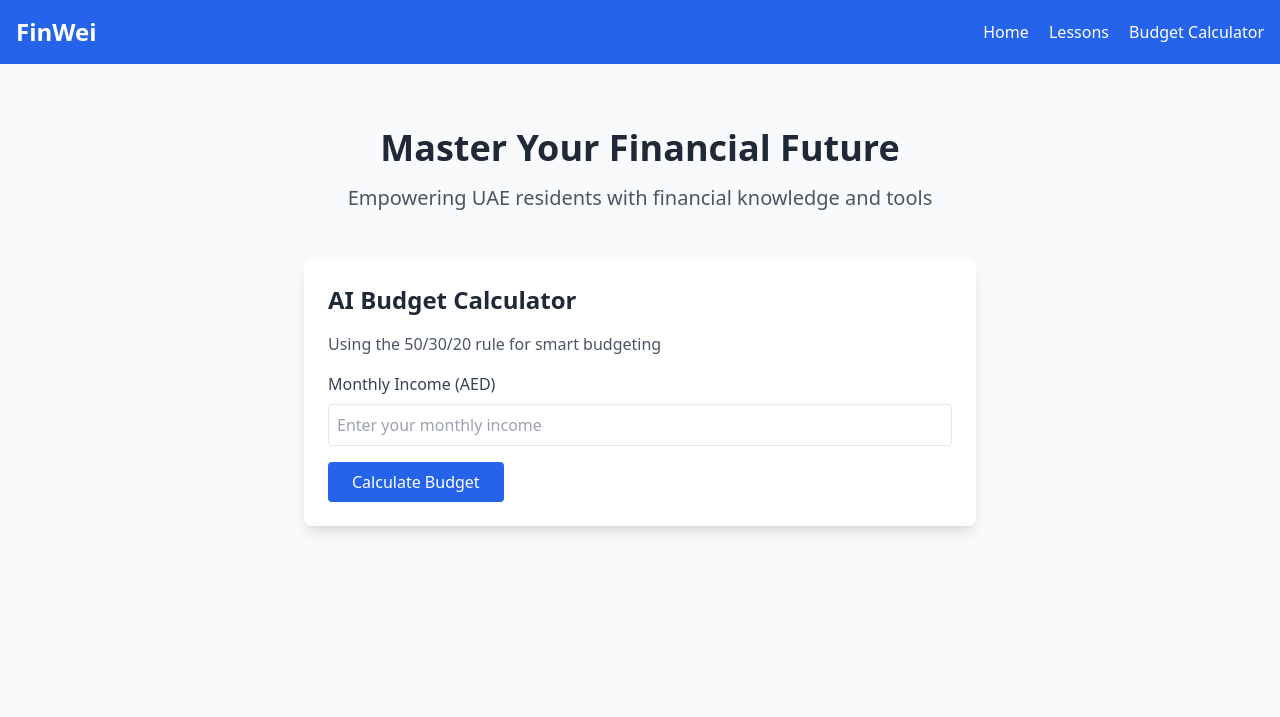
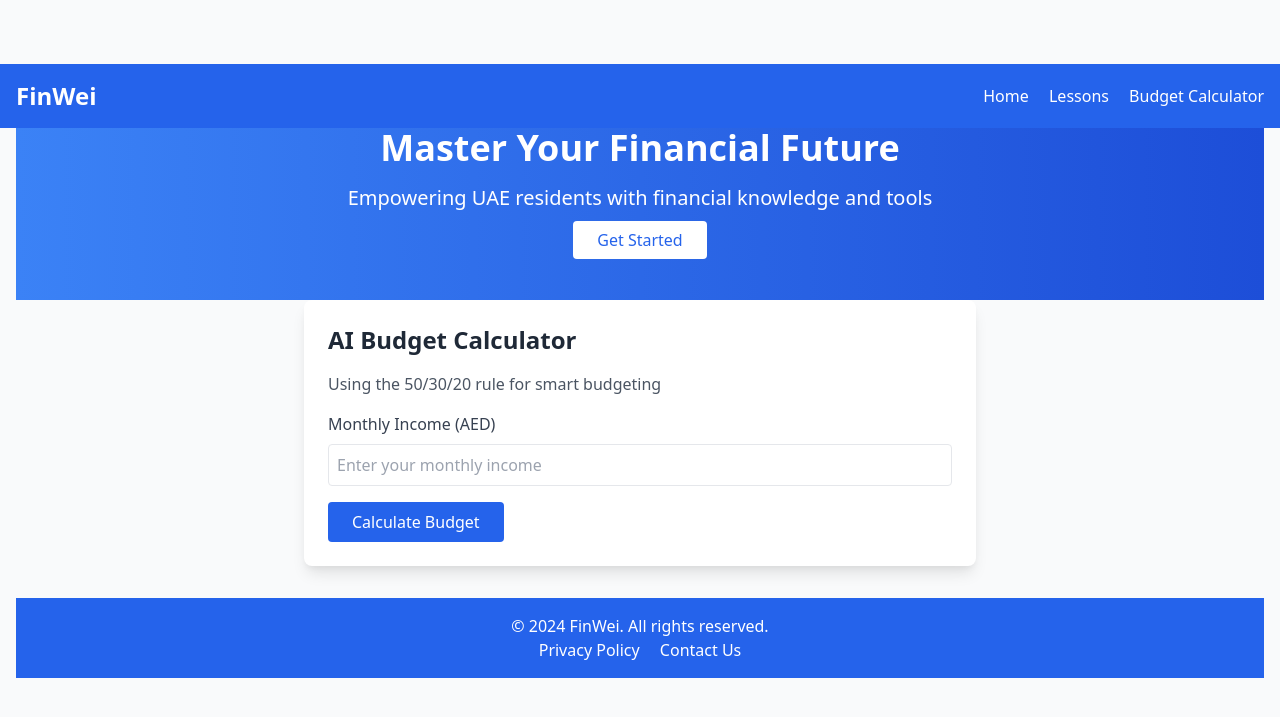
Before and after one commit to AdamXie3/finwei, a Flask app: page / in a window 1280 px wide. Shown: the top 717 px of the page. Run offline with Flask 3, Linux system fonts and the light colour scheme.

Commit message:
Update index.html to match Potentiae style

```diff
--- a/templates/index.html
+++ b/templates/index.html
@@ -8,7 +8,7 @@
     <link href="https://cdnjs.cloudflare.com/ajax/libs/font-awesome/6.0.0/css/all.min.css" rel="stylesheet">
 </head>
 <body class="bg-gray-50">
-    <nav class="bg-blue-600 text-white p-4">
+    <nav class="bg-blue-600 text-white p-4 fixed w-full z-10">
         <div class="container mx-auto flex justify-between items-center">
             <h1 class="text-2xl font-bold">FinWei</h1>
             <div class="space-x-4">
@@ -19,10 +19,11 @@
         </div>
     </nav>
 
-    <main class="container mx-auto p-4">
-        <section class="text-center py-12">
-            <h2 class="text-4xl font-bold text-gray-800 mb-4">Master Your Financial Future</h2>
-            <p class="text-xl text-gray-600">Empowering UAE residents with financial knowledge and tools</p>
+    <main class="container mx-auto p-4 mt-16">
+        <section class="text-center py-12 bg-gradient-to-r from-blue-500 to-blue-700 text-white">
+            <h2 class="text-4xl font-bold mb-4">Master Your Financial Future</h2>
+            <p class="text-xl mb-4">Empowering UAE residents with financial knowledge and tools</p>
+            <a href="#calculator" class="bg-white text-blue-600 px-6 py-2 rounded hover:bg-blue-100">Get Started</a>
         </section>
 
         <section id="calculator" class="max-w-2xl mx-auto bg-white rounded-lg shadow-lg p-6 mb-8">
@@ -58,8 +59,16 @@
                 </div>
             </div>
         </section>
+
+        <footer class="bg-blue-600 text-white p-4 text-center">
+            <p>&copy; 2024 FinWei. All rights reserved.</p>
+            <div class="space-x-4">
+                <a href="#" class="hover:text-blue-200">Privacy Policy</a>
+                <a href="#" class="hover:text-blue-200">Contact Us</a>
+            </div>
+        </footer>
+
     </main>
-
     <script>
         async function calculateBudget() {
             const monthlyIncome = document.getElementById('monthly-income').value;
```
